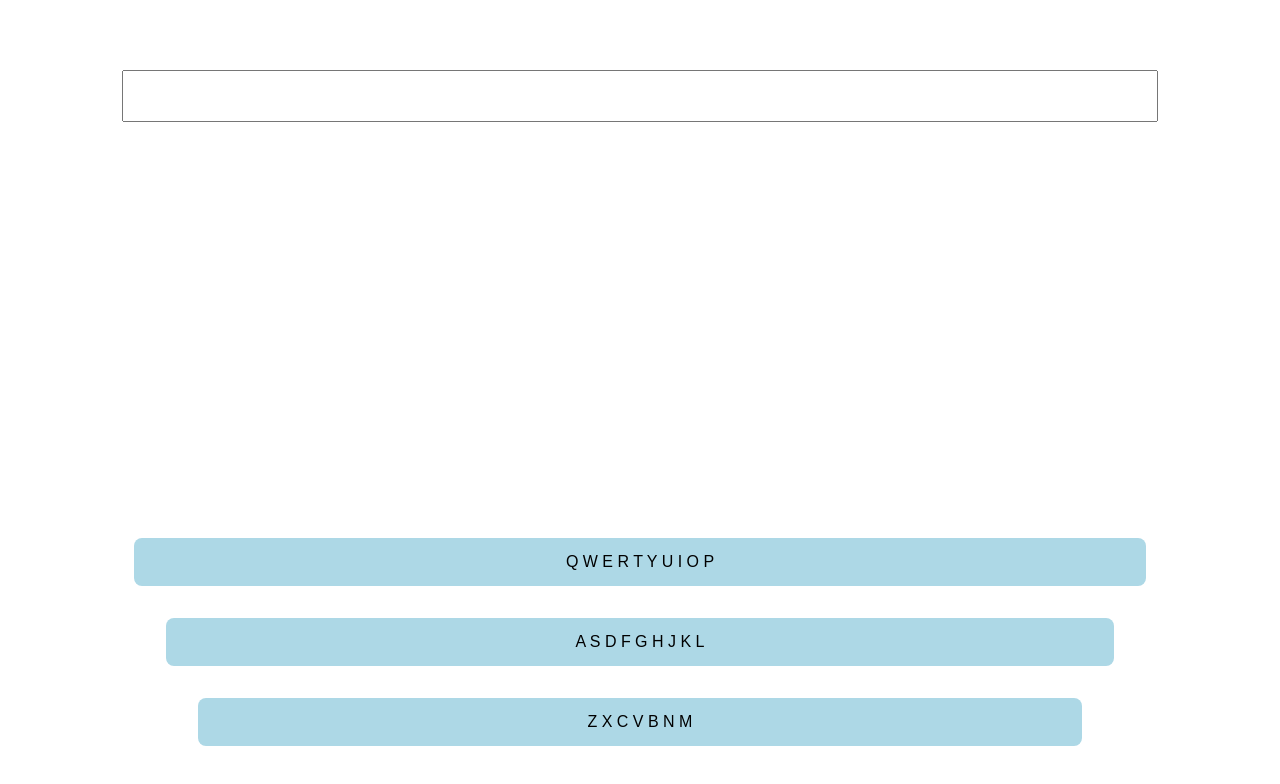
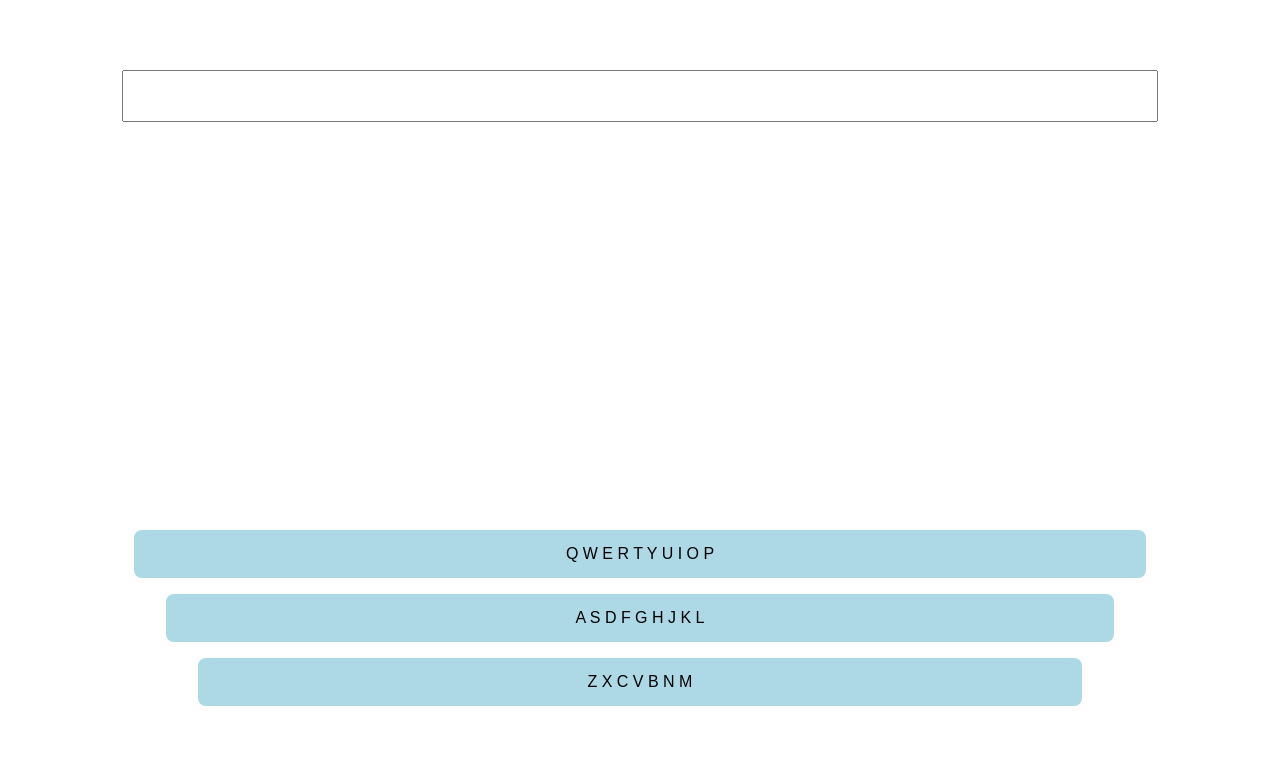
Before and after one commit to MischaMelk/WDD-HCD, a plain HTML site: page index.html in a window 1280 px wide. Drawn offline with Linux system fonts and the light colour scheme.

Commit message:
margin verkleining

```diff
--- a/style.css
+++ b/style.css
@@ -12,7 +12,7 @@ body { font-family: Arial, sans-serif; text-align: center; margin-top: 50px; }
     justify-self: center;
     background-color: lightblue;
     border-radius: .5em;
-    margin: 1em;
+    margin: .5em;
 }
 #keyboard { width: 80%}
 #keyboard2 { width: 75%}
```
